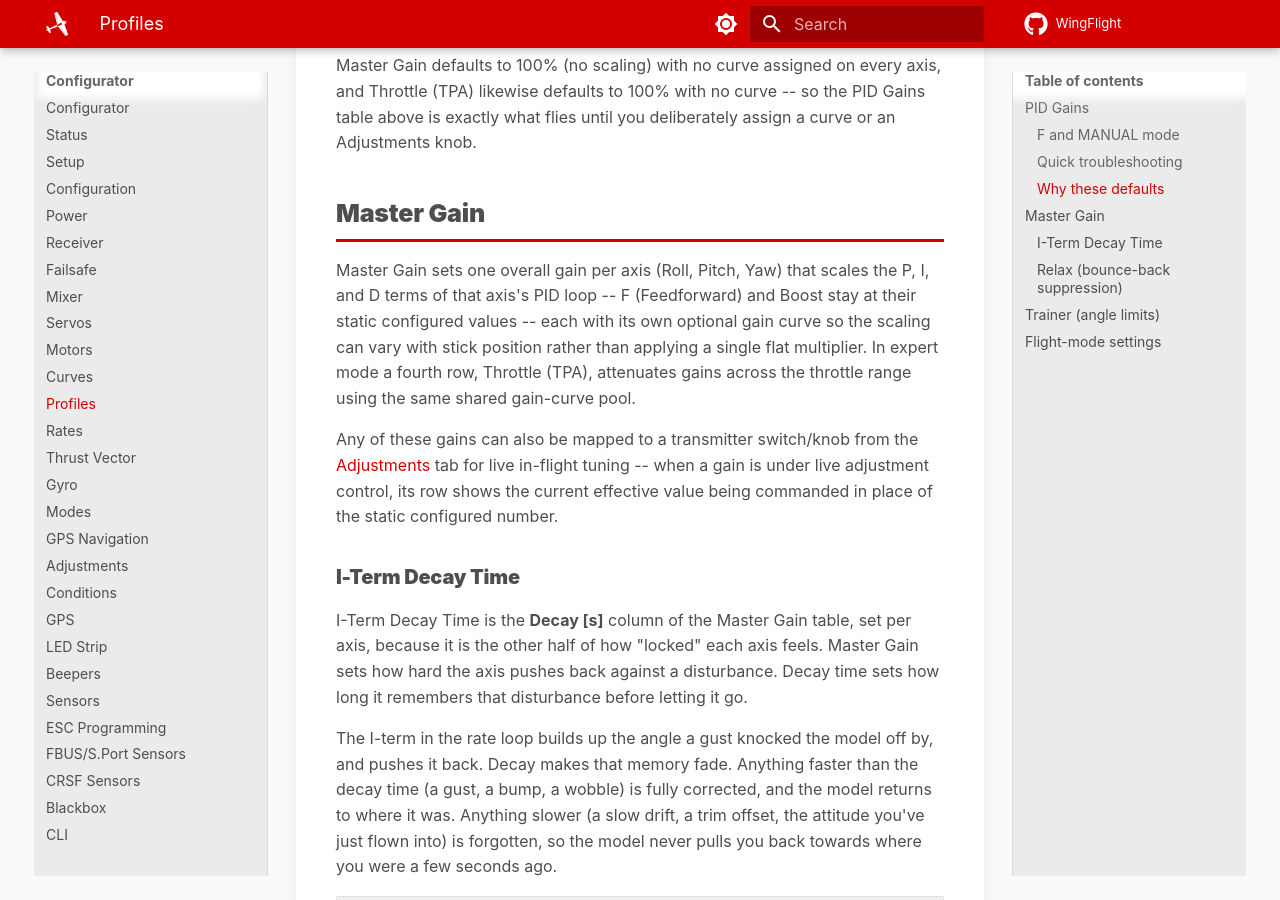
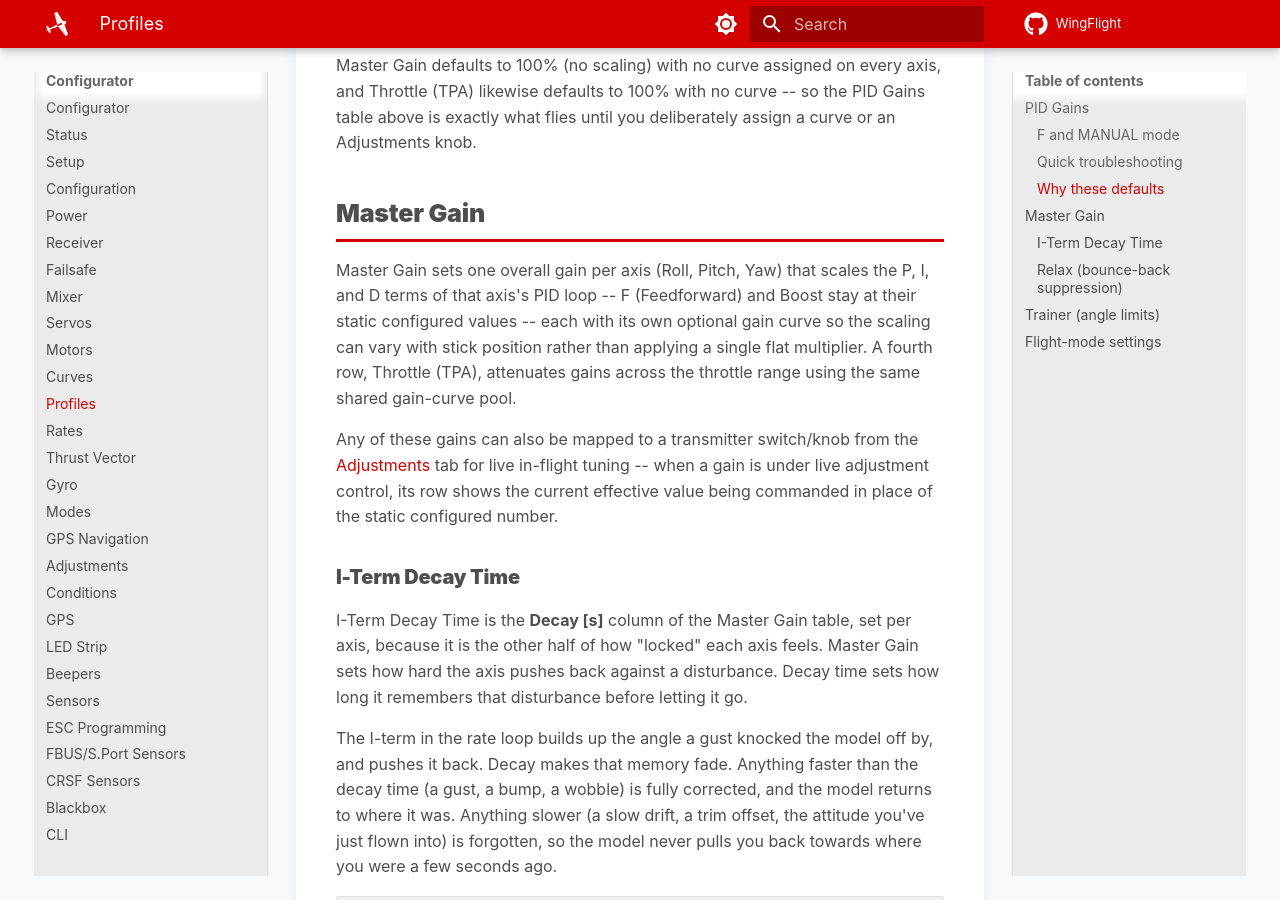
Before and after one commit to WingFlight/wingflight-docs, an MkDocs documentation site: the page built from docs/configurator/tabs/profiles.md, in a window 1280 px wide and 900 px high, scrolled down 3955 px. Built offline with MkDocs 1.6.1 and Material for MkDocs 9.7.7, drawn with Linux system fonts in a browser that asks for light colours.

Commit message:
Throttle (TPA) row is always visible
Co-Authored-By: Claude Opus 5.5 <noreply@anthropic.com>

```diff
--- a/docs/configurator/tabs/profiles.md
+++ b/docs/configurator/tabs/profiles.md
@@ -137,9 +137,8 @@ Master Gain sets one overall gain per axis (Roll, Pitch, Yaw) that scales
 the P, I, and D terms of that axis's PID loop -- F (Feedforward) and Boost
 stay at their static configured values -- each with its own optional gain
 curve so the scaling can vary with stick position rather than applying a
-single flat multiplier. In expert mode a fourth row, Throttle (TPA),
-attenuates gains across the throttle range using the same shared
-gain-curve pool.
+single flat multiplier. A fourth row, Throttle (TPA), attenuates gains
+across the throttle range using the same shared gain-curve pool.
 
 Any of these gains can also be mapped to a transmitter switch/knob from the
 [Adjustments](adjustments.md) tab for live in-flight tuning -- when a gain is
```
